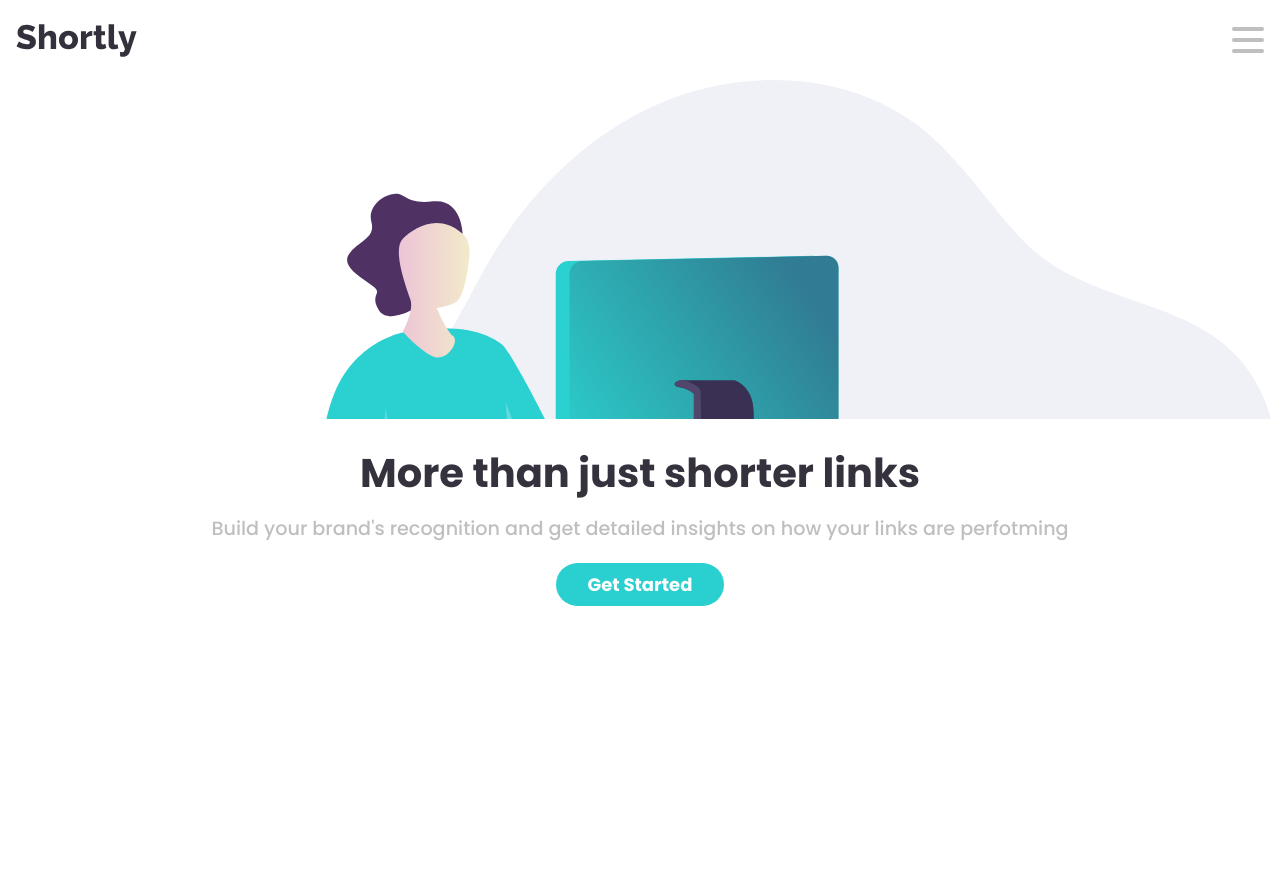
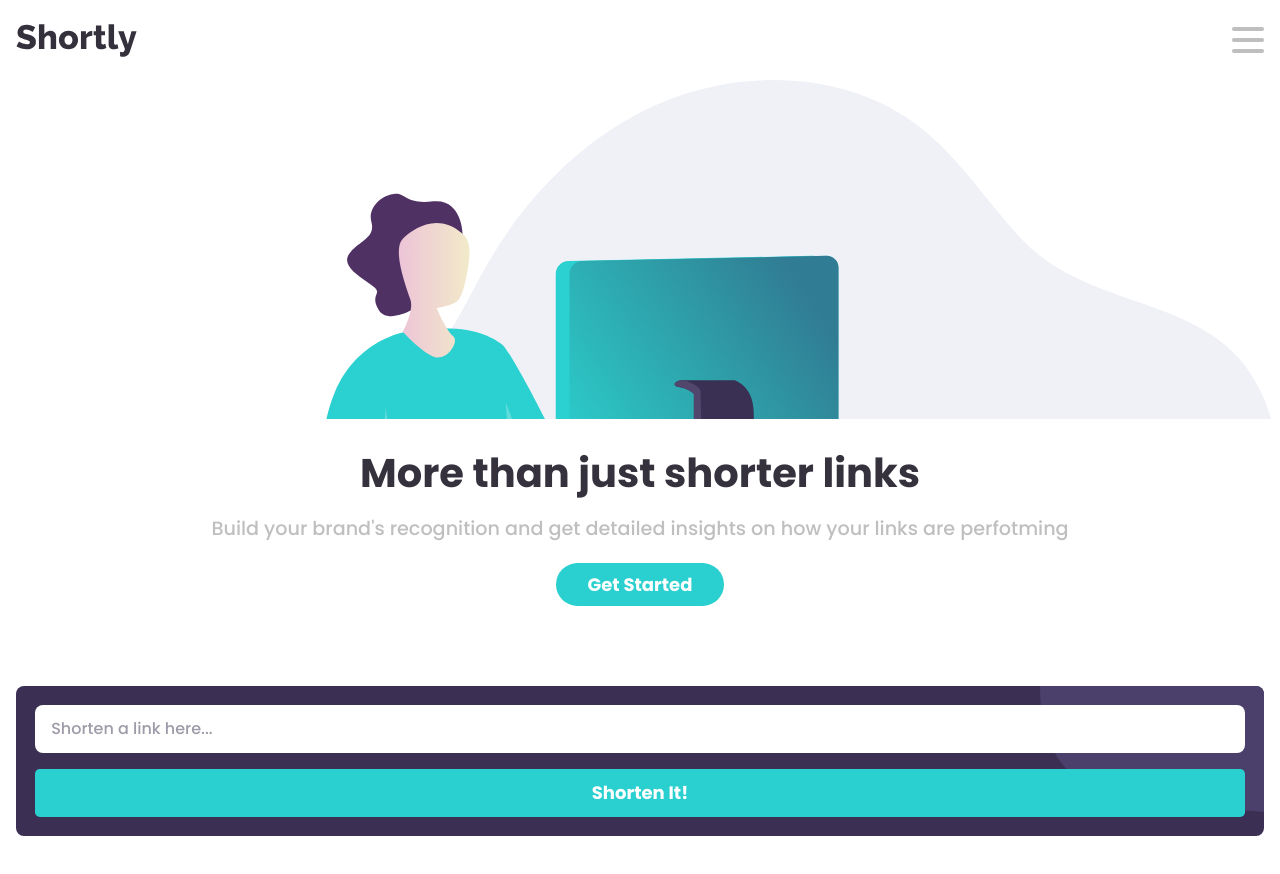
Before and after one commit to rodrigoSolano/url-shortening, a React (Create React App) app: page / in a window 1280 px wide. Shown: the top 874 px of the page. Before the commit the page ends 800 px from the top, so only its background shows below. Built offline with nearby package versions, Linux system fonts and the light colour scheme.

Commit message:
Create the ShortenForm component

```diff
--- a/src/components/Navbar/Navbar.elements.js
+++ b/src/components/Navbar/Navbar.elements.js
@@ -1,4 +1,4 @@
-import styled, { keyframes } from "styled-components";
+import styled from "styled-components";
 const padding = "1.5rem 1rem";
 const navbarHeight = "5rem";
 
--- /dev/null
+++ b/src/components/ShortenForm/ShortenForm.js
@@ -0,0 +1,46 @@
+import React, { useState, useEffect, useRef } from "react";
+import { Button } from "../../components";
+import {
+  Container,
+  ShortenFormWrapper,
+  Image,
+  Form,
+  InputWrapper,
+  Placeholder,
+  Input,
+} from "./ShorthenForm.elements";
+
+const ShortenForm = () => {
+  const [showPlaceholder, setShowPlaceholder] = useState(true);
+  const inputURL = useRef(null);
+
+  const handlePlaceHolderClick = () => {
+    setShowPlaceholder(!showPlaceholder);
+  };
+
+  useEffect(() => {
+    if (!showPlaceholder) inputURL.current.focus();
+  }, [showPlaceholder]);
+
+  return (
+    <Container>
+      <ShortenFormWrapper>
+        <Image />
+        <Form>
+          <InputWrapper>
+            <Placeholder
+              onClick={handlePlaceHolderClick}
+              show={showPlaceholder}
+            >
+              Shorten a link here...
+            </Placeholder>
+            <Input ref={inputURL} show={!showPlaceholder} />
+          </InputWrapper>
+          <Button>Shorten It!</Button>
+        </Form>
+      </ShortenFormWrapper>
+    </Container>
+  );
+};
+
+export default ShortenForm;
--- /dev/null
+++ b/src/components/ShortenForm/ShorthenForm.elements.js
@@ -0,0 +1,84 @@
+import styled from "styled-components";
+
+export const Container = styled.div`
+  width: 100%;
+  height: auto;
+  padding: 0 1rem;
+`;
+
+export const ShortenFormWrapper = styled.div`
+  width: 100%;
+  height: auto;
+  background: hsl(257, 27%, 26%);
+  border-radius: 0.5rem;
+  position: relative;
+  margin-top: 5rem;
+  margin-bottom: 5rem;
+  z-index: 10;
+`;
+
+export const Image = styled.div`
+  width: 14rem;
+  height: 8rem;
+  background-image: url("/images/bg-shorten-mobile.svg");
+  background-repeat: no-repeat;
+  position: absolute;
+  top: 0;
+  right: 0;
+  z-index: 20;
+  border-radius: 0 0.5rem 0 0;
+`;
+
+export const Form = styled.form`
+  width: 100%;
+  height: 100%;
+  display: grid;
+  grid-template-columns: 1fr;
+  grid-template-rows: 3rem 3rem;
+  gap: 1rem;
+  padding: 1.2rem;
+  z-index: 30;
+  button {
+    z-index: 40;
+    border-radius: 0.3rem;
+  }
+`;
+
+export const InputWrapper = styled.div`
+  width: 100%;
+  height: 100%;
+  border: none;
+  outline: none;
+  background: #fff;
+  border-radius: 0.5rem;
+  font-size: 1.3rem;
+  color: hsl(0, 0%, 60%);
+  padding: 0.5rem 1rem;
+  margin: 0;
+  z-index: 40;
+`;
+
+export const Placeholder = styled.div`
+  width: 100%;
+  height: 100%;
+  color: hsl(257, 7%, 63%);
+  font-size: 1rem;
+  display: flex;
+  justify-content: left;
+  align-items: center;
+  text-align: left;
+  display: ${({ show }) => (show ? "flex" : "none")};
+`;
+
+export const Input = styled.input`
+  display: ${({ show }) => (show ? "inherit" : "none")};
+  width: 100%;
+  height: 100%;
+  border: none;
+  outline: none;
+  background: transparent;
+  border-radius: 0.5rem;
+  font-size: 1rem;
+  margin: 0;
+  z-index: 40;
+`;
--- a/src/components/index.js
+++ b/src/components/index.js
@@ -1,3 +1,4 @@
 export { default as Navbar } from "./Navbar/Navbar";
 export { default as Button } from "./Button/Button";
 export { default as BannerHome } from "./BannerHome/BannerHome";
+export { default as ShortenForm } from "./ShortenForm/ShortenForm";
--- a/src/pages/Home/Home.js
+++ b/src/pages/Home/Home.js
@@ -1,7 +1,12 @@
 import React from "react";
-import { BannerHome } from "../../components";
+import { BannerHome, ShortenForm } from "../../components";
 const Home = () => {
-  return <BannerHome />;
+  return (
+    <>
+      <BannerHome />
+      <ShortenForm />
+    </>
+  );
 };
 
 export default Home;
```
